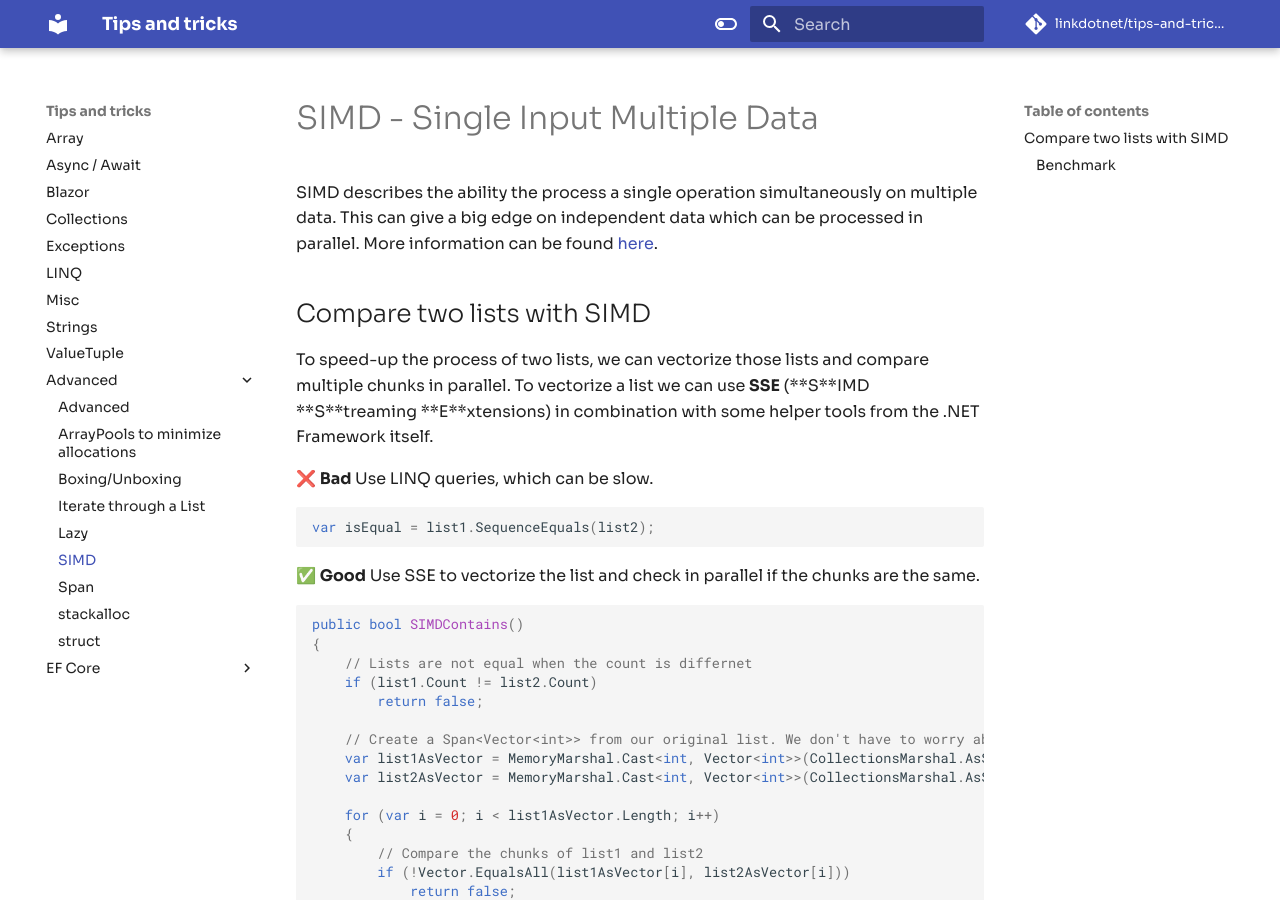
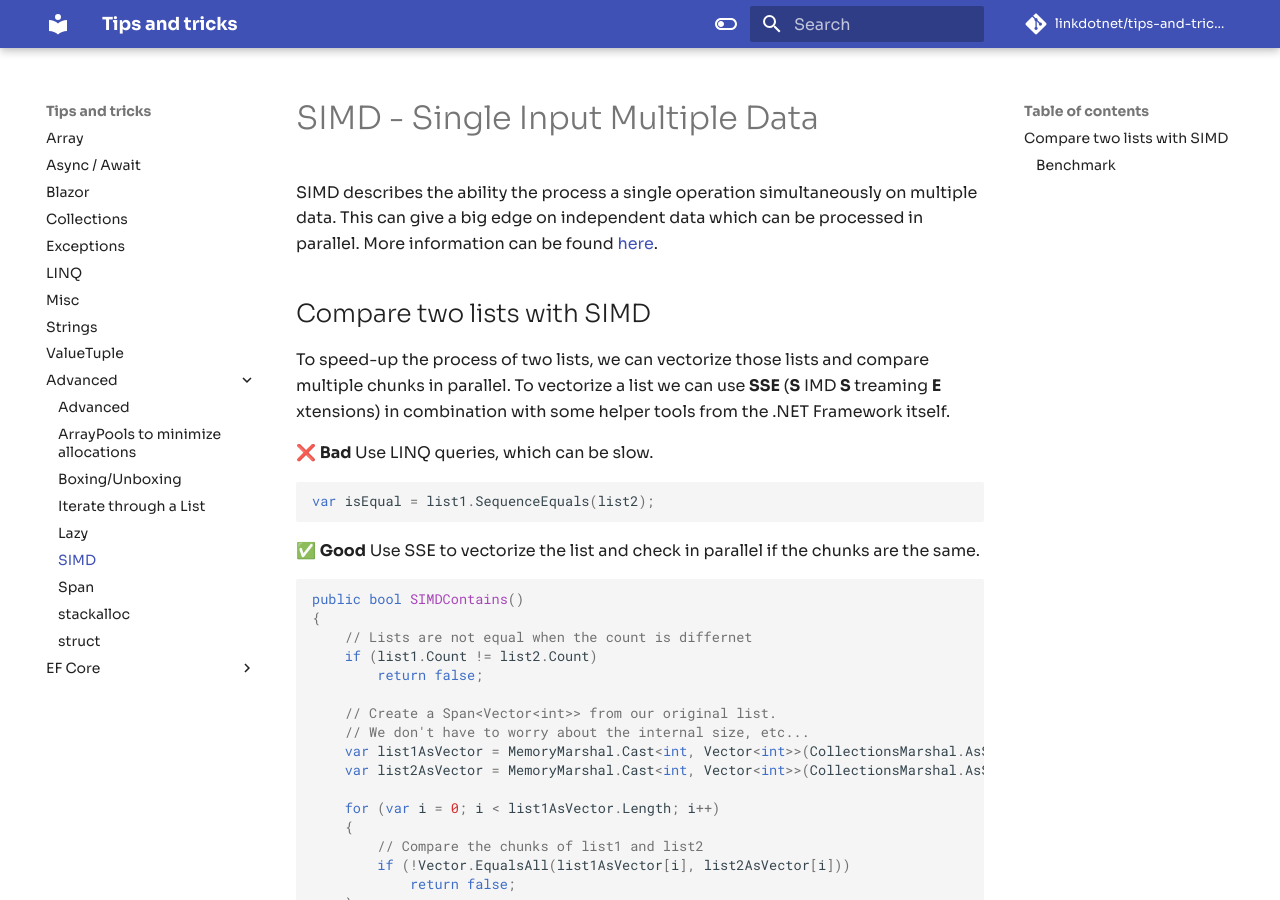
Before and after one commit to linkdotnet/tips-and-tricks, an MkDocs documentation site: the page built from docs/advanced/SIMD.md, in a window 1280 px wide and 900 px high. Built offline with MkDocs 1.6.1 and Material for MkDocs 9.7.7, drawn with Linux system fonts in a browser that asks for light colours; comment, search, counter and statistics services are not loaded.

Commit message:
Markup fixes

````diff
--- a/docs/advanced/SIMD.md
+++ b/docs/advanced/SIMD.md
@@ -2,7 +2,7 @@
 SIMD describes the ability the process a single operation simultaneously on multiple data. This can give a big edge on independent data which can be processed in parallel. More information can be found [here](https://steven-giesel.com/blogPost/d80d9367-3a1f-407f-9bdb-067fae9ea527).
 
 ## Compare two lists with SIMD
-To speed-up the process of two lists, we can vectorize those lists and compare multiple chunks in parallel. To vectorize a list we can use **SSE** (**S**IMD **S**treaming **E**xtensions) in combination with some helper tools from the .NET Framework itself.
+To speed-up the process of two lists, we can vectorize those lists and compare multiple chunks in parallel. To vectorize a list we can use **SSE** (**S** IMD **S** treaming **E** xtensions) in combination with some helper tools from the .NET Framework itself.
 
 ❌ **Bad** Use LINQ queries, which can be slow.
 ```csharp
@@ -17,7 +17,8 @@ public bool SIMDContains()
     if (list1.Count != list2.Count)
         return false;
 
-    // Create a Span<Vector<int>> from our original list. We don't have to worry about the internal size, etc...
+    // Create a Span<Vector<int>> from our original list.
+    // We don't have to worry about the internal size, etc...
     var list1AsVector = MemoryMarshal.Cast<int, Vector<int>>(CollectionsMarshal.AsSpan(list1));
     var list2AsVector = MemoryMarshal.Cast<int, Vector<int>>(CollectionsMarshal.AsSpan(list2));
 
````
